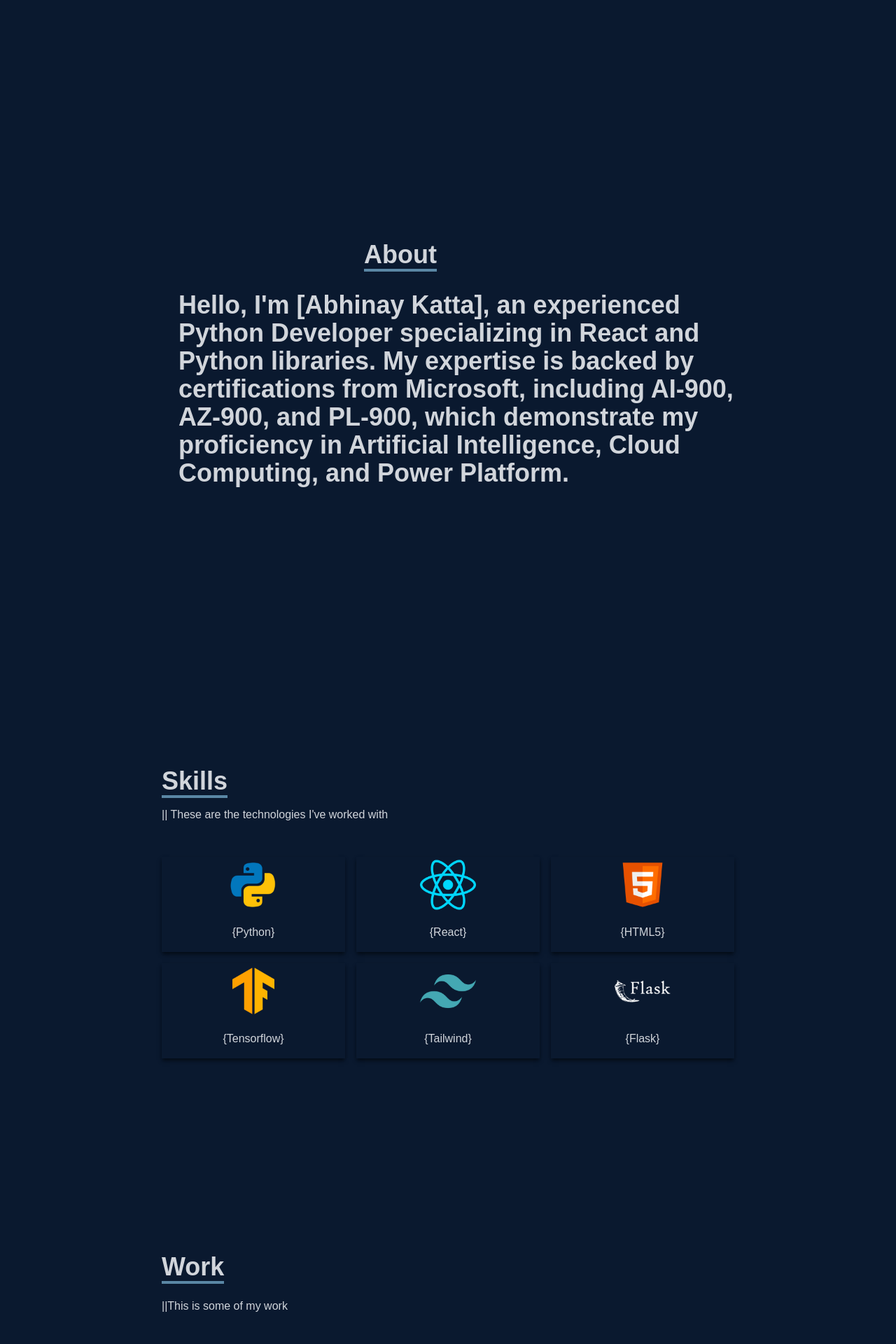
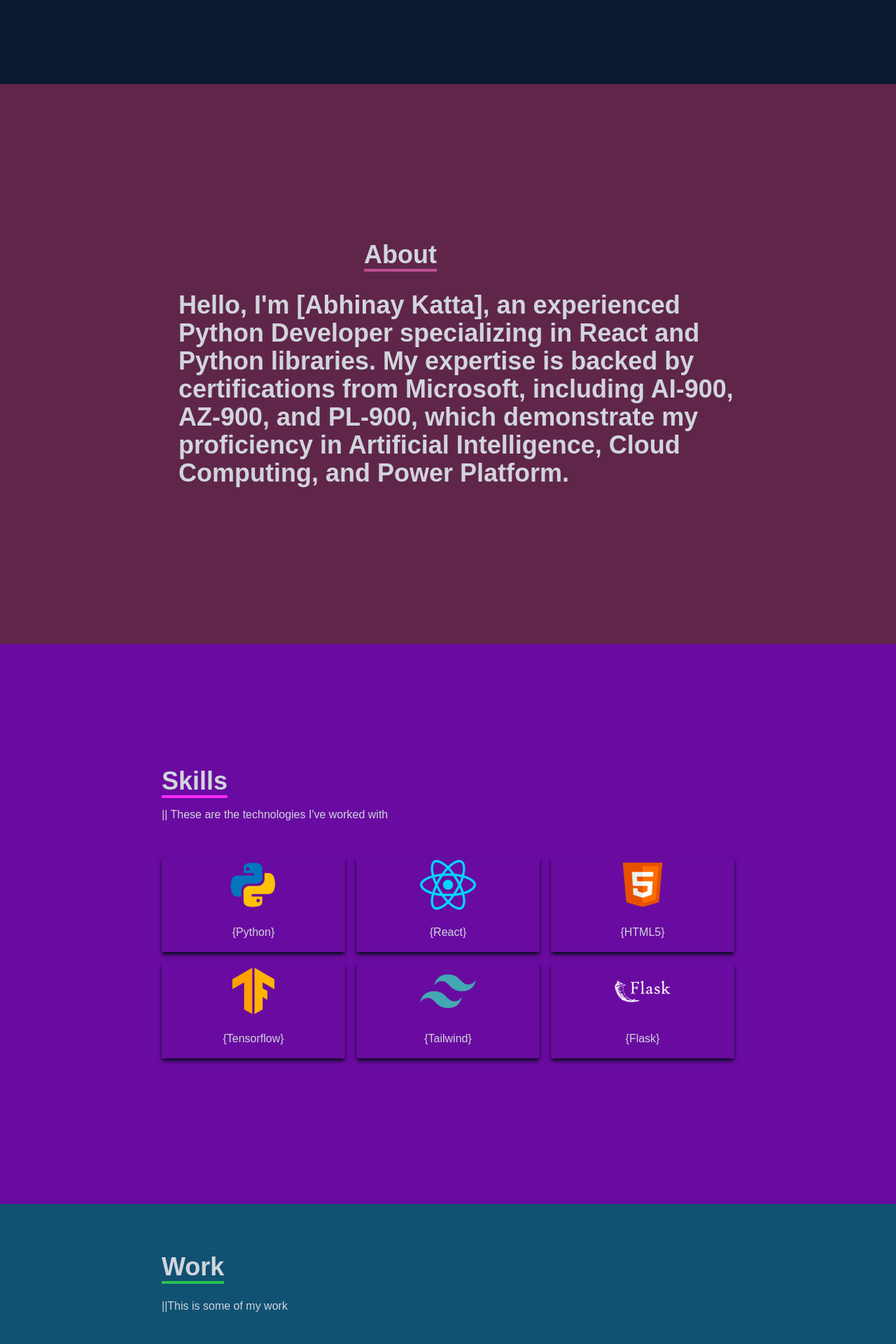
Before and after one commit to abhikatta/portfolio, a React (Create React App) app: page / in a window 1280 px wide. Shown: the part 680-2600 px from the top of the page at 70% size. Built offline with nearby package versions, Linux system fonts and the light colour scheme.

Commit message:
more-css

```diff
--- a/src/components/About.jsx
+++ b/src/components/About.jsx
@@ -2,12 +2,12 @@ import React from "react";
 
 const About = () => {
   return (
-    <div name="about" className="w-full h-full bg-[#0a192f] text-gray-300">
+    <div name="about" className="w-full h-full bg-[#5F264A] text-gray-300">
       <div className="flex flex-col justify-center items-center w-full h-screen">
         {/* Container */}
         <div className=" w-full max-w-[53.125rem] grid grid-cols-2 gap-8">
           <div className="md:text-right pb-8 pl-4">
-            <p className="text-4xl font-bold inline border-b-4 border-[#5a87a5]">
+            <p className="text-4xl font-bold inline border-b-4 border-[#be4d95]">
               About
             </p>
           </div>
--- a/src/components/Contact.jsx
+++ b/src/components/Contact.jsx
@@ -4,14 +4,14 @@ const Contact = () => {
   return (
     <div
       name="contact"
-      className="w-full h-full bg-[#0a192f] flex justify-center items-center p-4">
+      className="w-full h-full bg-[#453C67] flex justify-center items-center p-4">
       <form
         method="POST"
         action="https://getform.io/f/36ce7206-7251-4f1c-8850-6109a00ac661"
         className="flex flex-col max-w-[53.125rem] w-full h-screen">
         <div className="max-w-[53.125rem] mx-auto p-4 flex flex-col justify-center w-full h-screen">
           <div className="pb-8">
-            <p className="text-4xl font-bold inline border-b-4 border-[#5a87a5] text-gray-300">
+            <p className="text-4xl font-bold inline border-b-4 border-[#bca9ff] text-gray-300">
               Contact
             </p>
             <p className="text-gray-300 py-4">
--- a/src/components/Skills.jsx
+++ b/src/components/Skills.jsx
@@ -7,10 +7,10 @@ import Tailwind from "../assets/tailwind.png";
 import Flask from "../assets/flask.png";
 const Skills = () => {
   return (
-    <div name="skills" className="w-full h-full bg-[#0a192f]  text-gray-300 ">
+    <div name="skills" className="w-full h-full bg-[#690ba0]  text-gray-300 ">
       <div className="max-w-[53.125rem] mx-auto p-4 flex flex-col justify-center w-full h-screen">
         <div>
-          <p className="text-4xl font-bold inline border-b-4 border-[#5a87a5] ">
+          <p className="text-4xl font-bold inline border-b-4 border-[#ff29ff] ">
             Skills
           </p>
           <p className="py-4">|| These are the technologies I've worked with</p>
--- a/src/components/Work.jsx
+++ b/src/components/Work.jsx
@@ -5,11 +5,11 @@ import Project2 from "../assets/project2.png";
 const Work = () => {
   const WorkImg = "https://icons8.com/icon/W0Dx3yX712sZ/add-bookmark";
   return (
-    <div name="work" className="w-full lg:h-full  text-gray-300 bg-[#0a192f]">
+    <div name="work" className="w-full lg:h-full  text-gray-300 bg-[#115173]">
       {/* main container */}
       <div className="max-w-[53.125rem] mx-auto p-4 flex flex-col justify-center w-full h-screen">
         <div className="pb-8">
-          <p className="text-4xl font-bold inline border-b-4 text-gray-300 border-[#5a87a5]">
+          <p className="text-4xl font-bold inline border-b-4 text-gray-300 border-[#27c24e]">
             Work
           </p>
           <p className="py-6 ">||This is some of my work</p>
```
